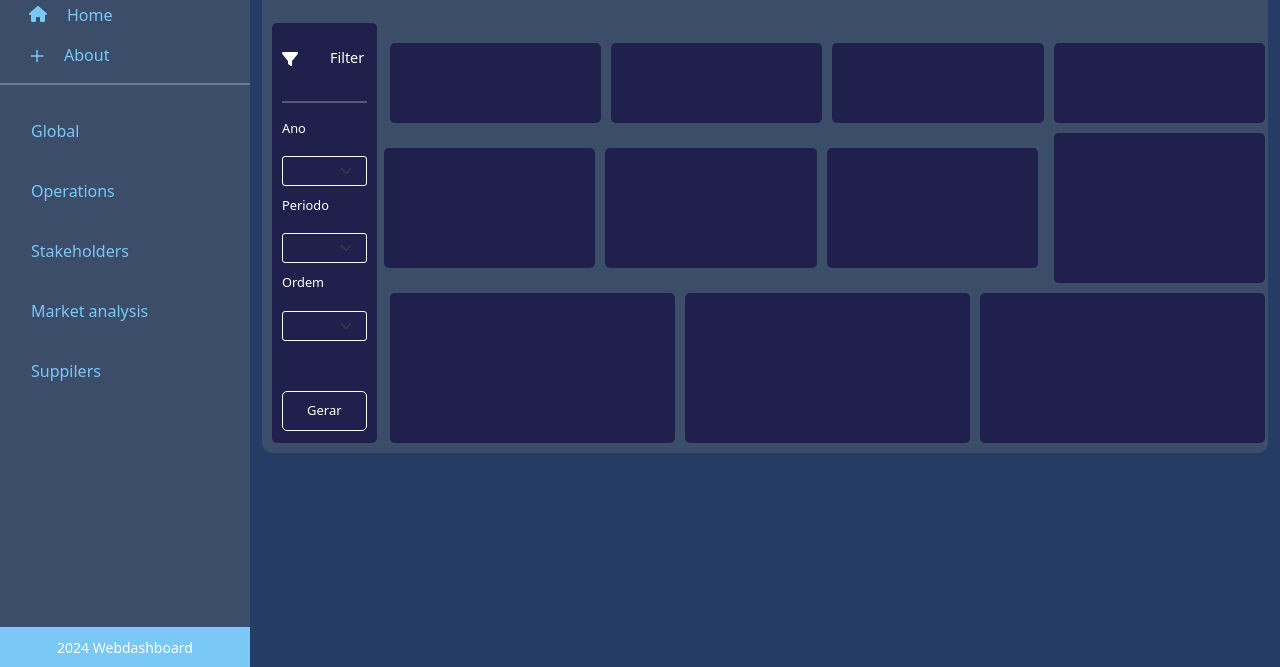
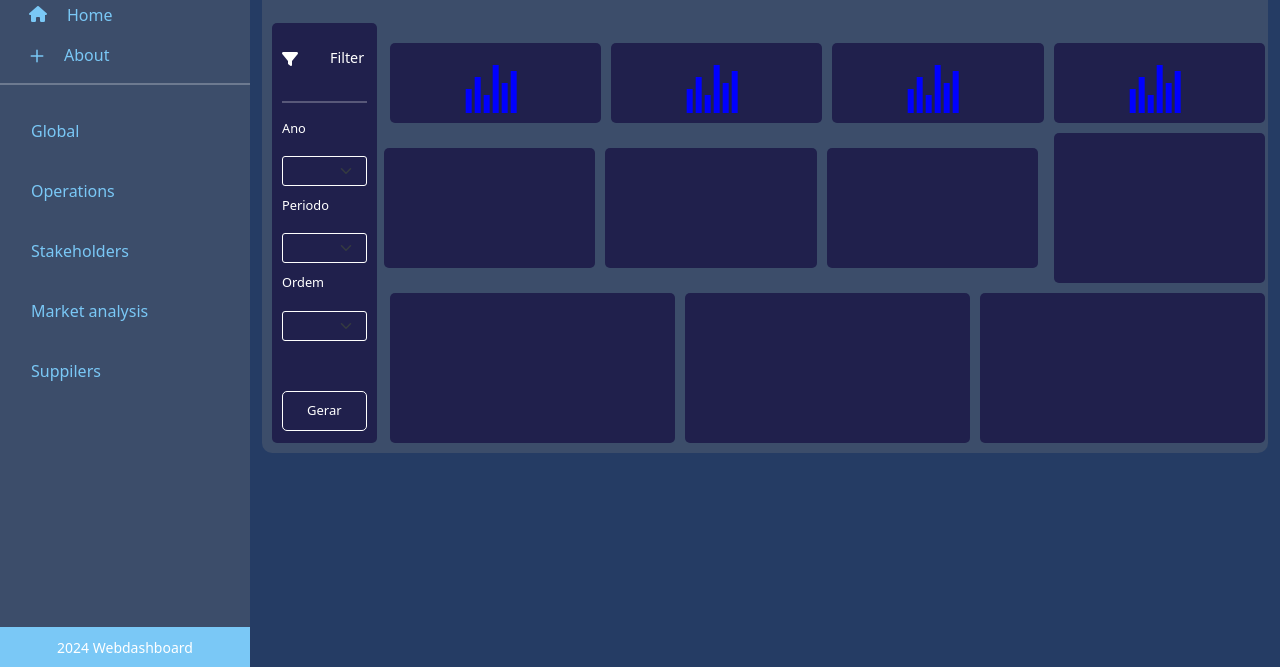
Before and after one commit to Vitorio-dev/contoso-clone, a plain HTML site: page index.html in a window 1280 px wide. Shown: the part 133-800 px from the top of the page. Drawn offline with Linux system fonts and the light colour scheme.

Commit message:
versão atualizada

```diff
--- a/script/body.js
+++ b/script/body.js
@@ -1,58 +1,65 @@
-document.addEventListener("DOMContentLoaded",()=>{
+document.addEventListener("DOMContentLoaded", () => {
     const gridPrimario = document.getElementById("gridPrimario");
     const gridCentral = document.getElementById("gridCentral");
     const gridFinal = document.getElementById("gridFinal");
 
-    gridPrimario.innerHTML = ''
-    gridCentral.innerHTML = ''
-    gridFinal.innerHTML=''
+    gridPrimario.innerHTML = '';
+    gridCentral.innerHTML = '';
+    gridFinal.innerHTML = '';
 
-    for (let criacao = 0; criacao < 4; criacao++) {
+    for (let i = 0; i < 4; i++) {
+        const div = document.createElement("div");
+        div.classList.add("grid-item", "normal", "chart-container");
 
-        const div = document.createElement ("div");
+        const svg = document.createElementNS("http://www.w3.org/2000/svg", "svg");
+        svg.setAttribute("width", "100%");
+        svg.setAttribute("height", "100%");
+        svg.setAttribute("viewBox", "0 0 100 100");
 
-        div.classList.add ('grid-item', 'normal', 'chart-container');
-        gridPrimario.appendChild (div);
+        const barWidth = 10;
+        const barHeight = [40, 60, 30, 80, 50, 70];
+
+        barHeight.forEach((height, index) => {
+            const rect = document.createElementNS("http://www.w3.org/2000/svg", "rect");
+            rect.setAttribute("x", index * (barWidth + 5));
+            rect.setAttribute("y", 100 - height);
+            rect.setAttribute("width", barWidth);
+            rect.setAttribute("height", height);
+            rect.setAttribute("fill", "blue");
+
+            svg.appendChild(rect);
+        });
+
+        div.appendChild(svg);
+        gridPrimario.appendChild(div);
     }
 
-    for (let criacao = 0; criacao < 3; criacao++) {
-        const div = document.createElement ("div");
 
-        div.classList.add ('grid-item', 'pequeno', 'central');
-        gridCentral.appendChild (div);
+    for (let i = 0; i < 3; i++) {
+        const div = document.createElement("div");
+        div.classList.add("grid-item", "pequeno", "central");
+        gridCentral.appendChild(div);
     }
+    const largoDiv = document.createElement("div");
+    largoDiv.classList.add("grid-item", "largo");
+    gridCentral.appendChild(largoDiv);
 
-    for (let criacao = 0; criacao < 1; criacao++) {
-        const div = document.createElement ("div");
+    const div1 = document.createElement("div");
+    const div2 = document.createElement("div");
+    const div3 = document.createElement("div");
 
-        div.classList.add ('grid-item','largo');
-        gridCentral.appendChild (div);
-    }
+    div1.classList.add("grid-item", "pequeno");
+    div2.classList.add("grid-item", "maior");
+    div3.classList.add("grid-item", "largo");
+    div3.id = "divGrafico";
 
-    for (let criacao = 0; criacao <1; criacao++) {
+    [div1, div2, div3].forEach(div => gridFinal.appendChild(div));
 
-        const div1 = document.createElement ("div");
-        const div2 = document.createElement ("div");
-        const div3 = document.createElement ("div");
+    const gridTeste = document.getElementById("divGrafico");
+    const graficoDiv = document.createElement("div");
+    graficoDiv.classList.add("chart-container");
+    graficoDiv.id = "grafico";
 
-        div1.classList.add ('grid-item', 'pequeno')
-        gridFinal.appendChild (div1);
-
-        div2.classList.add ('grid-item', 'maior')
-        gridFinal.appendChild (div2);
-
-        div3.classList.add ('grid-item', 'largo')
-        div3.id = 'divGrafico'
-        gridFinal.appendChild (div3);
-
-
-    }
-    const gridTEste = document.getElementById("divGrafico")
-
-    const div4 = document.createElement ("div");
-    gridTEste.innerHTML= ''
-
-     div4.classList.add ("chart-container")
-     div4.id = 'grafico'
-     gridTEste.appendChild(div4)
-})
+    gridTeste.innerHTML = '';
+    gridTeste.appendChild(graficoDiv);
+});
--- a/style/main.css
+++ b/style/main.css
@@ -42,6 +42,9 @@
     position: sticky;
     top: 0;
     padding: 10px;
+    z-index: 10;
+    max-height: 90vh;
+    overflow-y: auto;
 }
 
 .left-box .label__option {
@@ -166,6 +169,12 @@
 
 
 @media (min-width: 1200px) {
+    .left-box {
+        position: relative; /* Muda para 'relative' em telas menores */
+        z-index: 5; /* Menor que o da .right-box para evitar sobreposição */
+        width: 100%; /* A .left-box ocupará toda a largura disponível */
+        padding: 10px;}
+
     .grafics {
         grid-template-columns: 0.6fr 5fr;
     }
@@ -202,6 +211,12 @@
 }
 
 @media (max-width: 1100px) {
+    .left-box {
+        position: relative;
+        z-index: 5;
+        width: 100%;
+        padding: 10px;
+    }
     .grafics {
         grid-template-columns: 1fr;
     }
@@ -238,6 +253,13 @@
 }
 
 @media (max-width: 768px) {
+
+    .left-box {
+        position: relative;
+        z-index: 5;
+        width: 100%;
+        padding: 10px;
+    }
     .grafics {
         grid-template-columns: 1fr;
     }
@@ -277,6 +299,14 @@
 }
 
 @media (max-width: 576px) {
+
+    .left-box {
+        position: relative;
+        z-index: 5;
+        width: 100%;
+        padding: 10px;
+    }
+
     .grafics {
         grid-template-columns: 1fr;
     }
@@ -313,4 +343,5 @@
     .grid-item.maior {
         width: 100%;
     }
+
 }
```
Also changed, not shown: style/graficos.css (line endings or trailing spaces).
